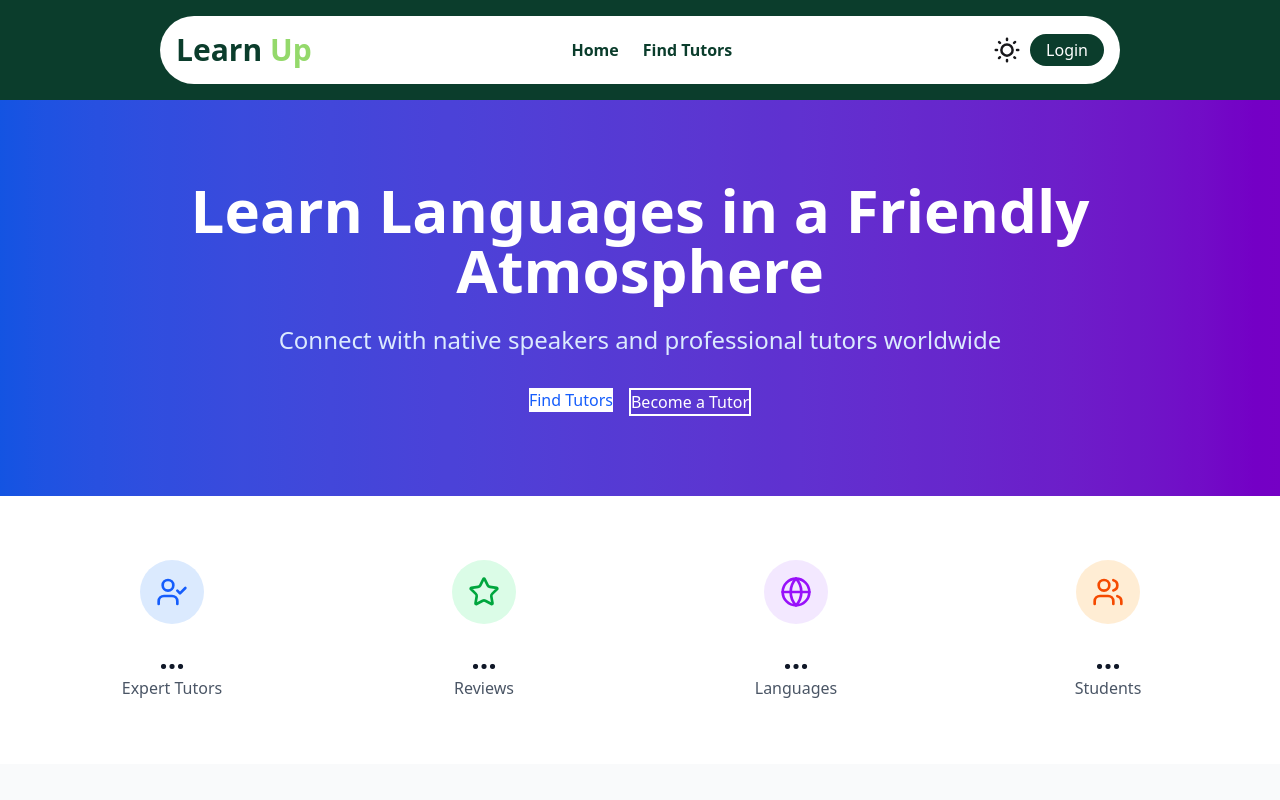
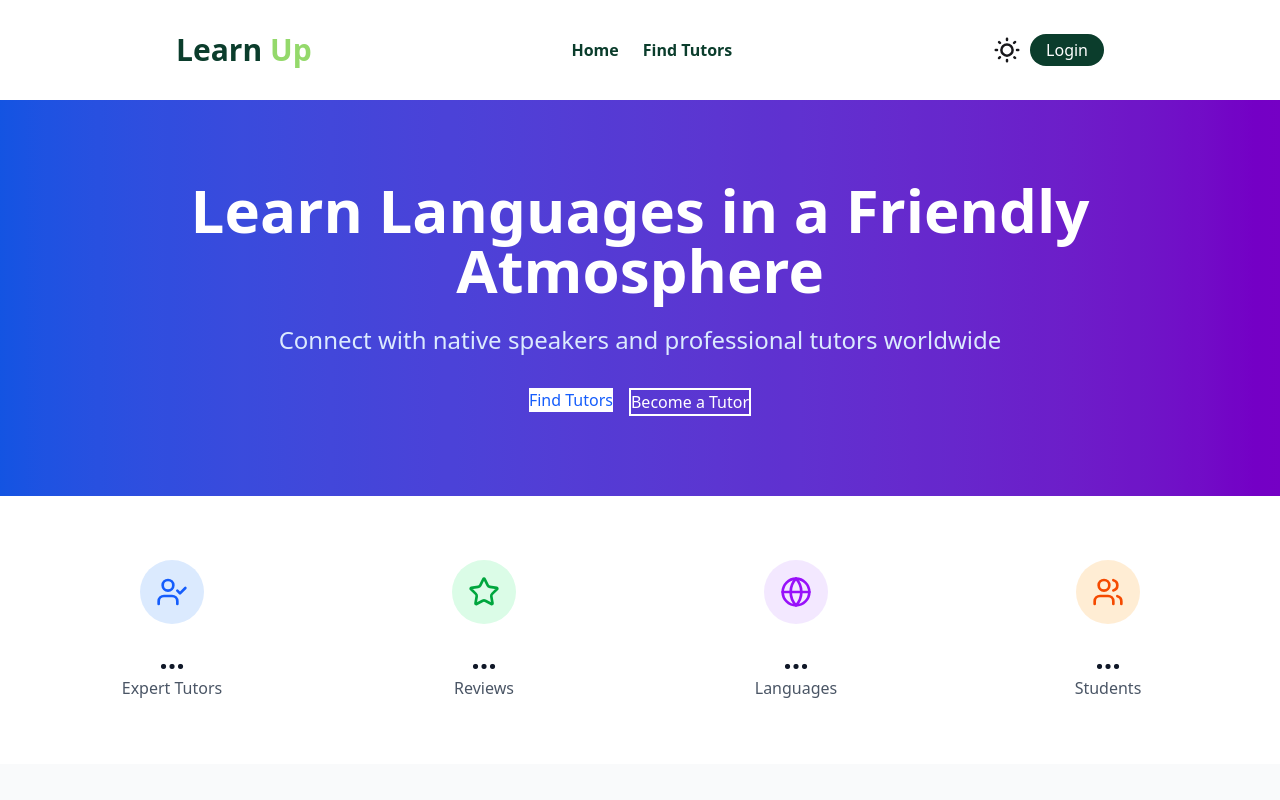
Before and after one commit to naimekattor/learnUp-client, a React (Vite) app: page / in a window 1280 px wide. Shown: the top 800 px of the page. Built offline with nearby package versions, Linux system fonts and the light colour scheme; no server answers.

Commit message:
üpdated navbar

```diff
--- a/src/components/Navbar.jsx
+++ b/src/components/Navbar.jsx
@@ -11,7 +11,7 @@ const Navbar = () => {
   //console.log(user);
 
   return (
-    <header className='bg-primary py-4' >
+    <header className=' py-4' >
       <div className='flex justify-between items-center bg-white p-4 md:w-9/12 w-11/12 mx-auto rounded-full'>
         <div className='font-bold text-primary text-3xl'>
           <span className='md:hidden block text-2xl' onClick={() => setShowMenu(!showMenu)}><FaBarsStaggered /></span>
@@ -71,6 +71,7 @@ const Navbar = () => {
           </div>
           {
             user ? (
+              <>
                 <div className="dropdown dropdown-end">
                   <div tabIndex={0} role="button" className="btn btn-ghost btn-circle avatar">
                     <div className="avatar cursor-pointer" style={{ position: "relative", zIndex: 50 }}>
@@ -98,6 +99,8 @@ const Navbar = () => {
                     <li onClick={() => logOut()}><a>Logout</a></li>
                   </ul>
                 </div>
+                <button className='px-4 py-2 border-gray-100 cursor-pointer bg-[#4e45d4] rounded-4xl text-white' onClick={() => logOut()}>Logout</button>
+              </>
 
             ) : (
               <div className='bg-primary py-1 px-4 text-white rounded-full'>
```
Lines whose indentation alone changed are shown as unchanged.
